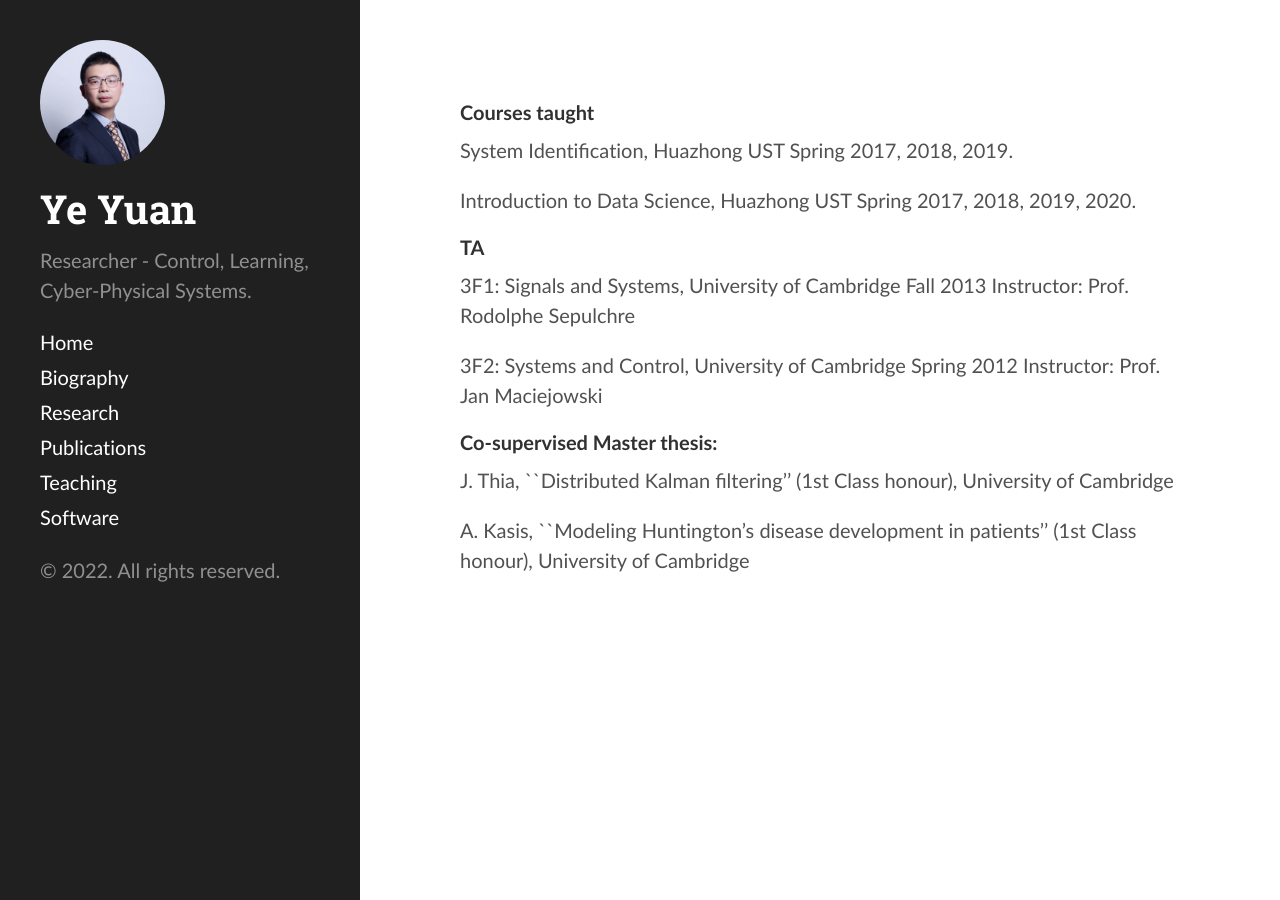
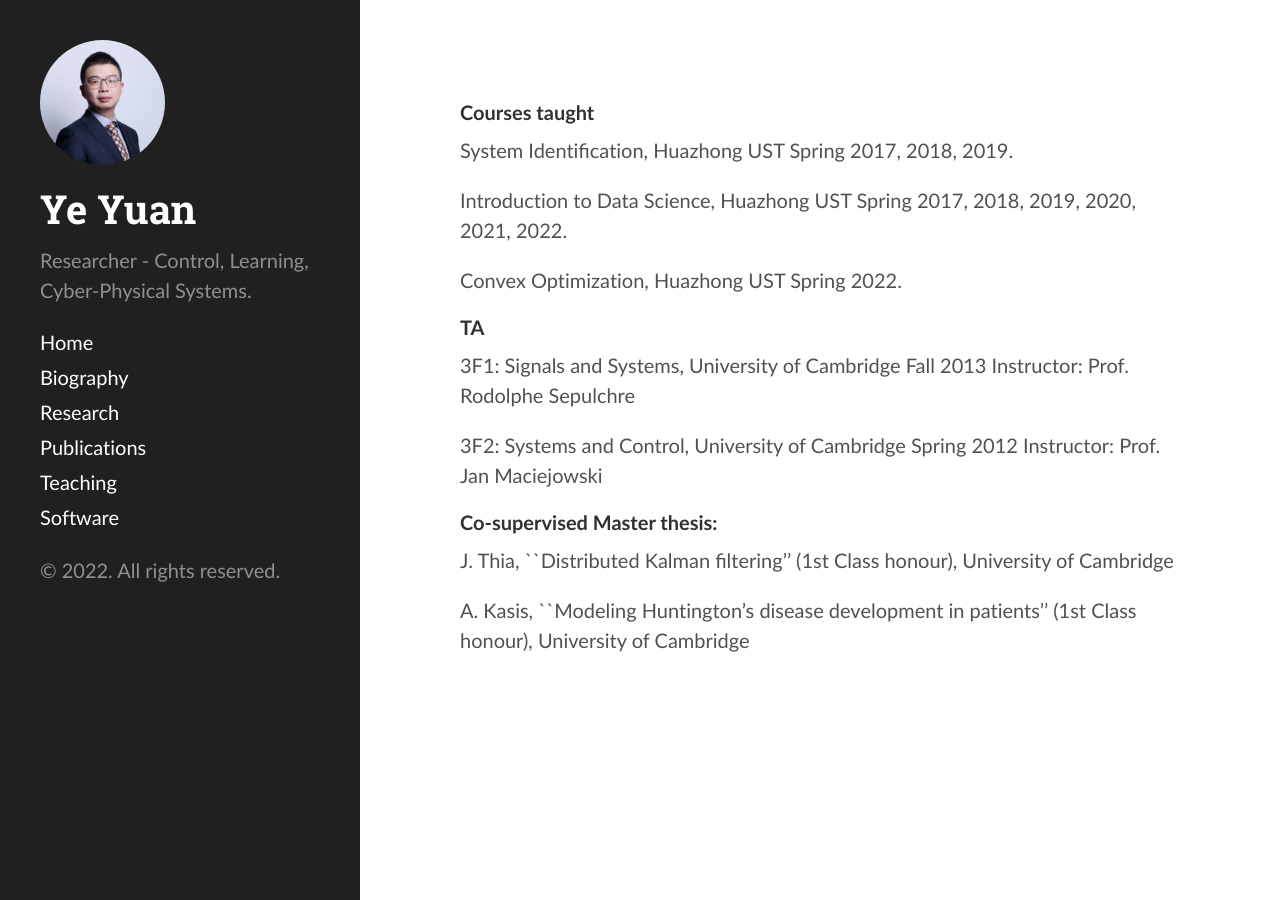
Before and after one commit to yy311/yy311.github.io, a Jekyll site: the page built from teaching.md, in a window 1280 px wide. Built offline with Jekyll 4.4.1, drawn with Linux system fonts in a browser that asks for light colours.

Commit message:
Update teaching.md

```diff
--- a/teaching.md
+++ b/teaching.md
@@ -5,7 +5,9 @@ layout: page
 
 System Identification, Huazhong UST Spring 2017, 2018, 2019.
 
-Introduction to Data Science, Huazhong UST Spring 2017, 2018, 2019, 2020.
+Introduction to Data Science, Huazhong UST Spring 2017, 2018, 2019, 2020, 2021, 2022.
+
+Convex Optimization, Huazhong UST Spring 2022.
 
 <h4>TA </h4>
 
```
